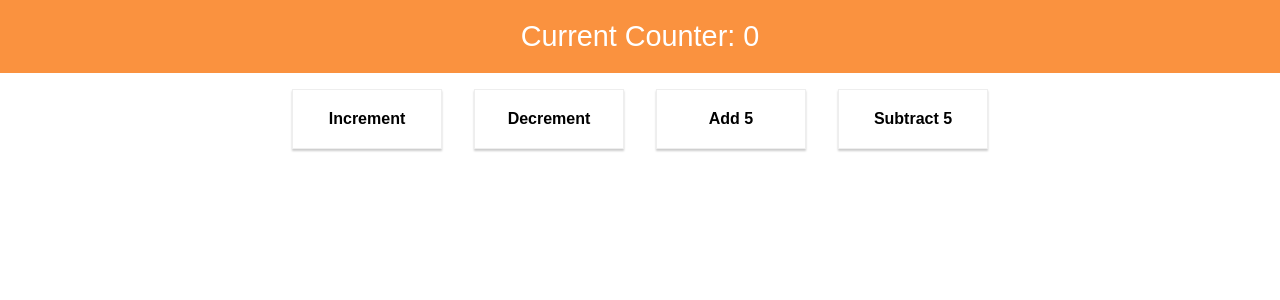
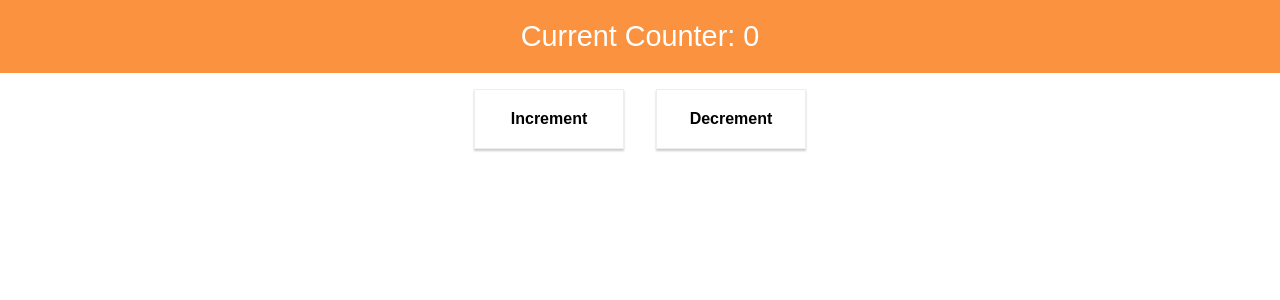
Before and after one commit to jiblu/react-practice, a React (Create React App) app in the folder theCompleteGuide/redux--01-start/: page / in a window 1280 px wide. Shown: the top 300 px of the page. Built offline with nearby package versions, Linux system fonts and the light colour scheme.

Commit message:
increment and decrement working

```diff
--- a/theCompleteGuide/redux--01-start/src/containers/Counter/Counter.js
+++ b/theCompleteGuide/redux--01-start/src/containers/Counter/Counter.js
@@ -9,31 +9,31 @@ class Counter extends Component {
         counter: 0
     }
 
-    counterChangedHandler = ( action, value ) => {
-        switch ( action ) {
-            case 'inc':
-                this.setState( ( prevState ) => { return { counter: prevState.counter + 1 } } )
-                break;
-            case 'dec':
-                this.setState( ( prevState ) => { return { counter: prevState.counter - 1 } } )
-                break;
-            case 'add':
-                this.setState( ( prevState ) => { return { counter: prevState.counter + value } } )
-                break;
-            case 'sub':
-                this.setState( ( prevState ) => { return { counter: prevState.counter - value } } )
-                break;
-        }
-    }
+    // counterChangedHandler = ( action, value ) => {
+    //     switch ( action ) {
+    //         case 'inc':
+    //             this.setState( ( prevState ) => { return { counter: prevState.counter + 1 } } )
+    //             break;
+    //         case 'dec':
+    //             this.setState( ( prevState ) => { return { counter: prevState.counter - 1 } } )
+    //             break;
+    //         case 'add':
+    //             this.setState( ( prevState ) => { return { counter: prevState.counter + value } } )
+    //             break;
+    //         case 'sub':
+    //             this.setState( ( prevState ) => { return { counter: prevState.counter - value } } )
+    //             break;
+    //     }
+    // }
 
     render () {
         return (
             <div>
                 <CounterOutput value={this.props.ctr} />
-                <CounterControl label="Increment" clicked={this.onIncrementCounter} />
-                <CounterControl label="Decrement" clicked={this.onDecrementCounter} />
-                <CounterControl label="Add 5" clicked={() => this.counterChangedHandler( 'add', 5 )}  />
-                <CounterControl label="Subtract 5" clicked={() => this.counterChangedHandler( 'sub', 5 )}  />
+                <CounterControl label="Increment" clicked={this.props.onIncrementCounter} />
+                <CounterControl label="Decrement" clicked={this.props.onDecrementCounter} />
+                {/* <CounterControl label="Add 5" clicked={() => this.counterChangedHandler( 'add', 5 )}  /> */}
+                {/* <CounterControl label="Subtract 5" clicked={() => this.counterChangedHandler( 'sub', 5 )}  /> */}
             </div>
         );
     }
```
